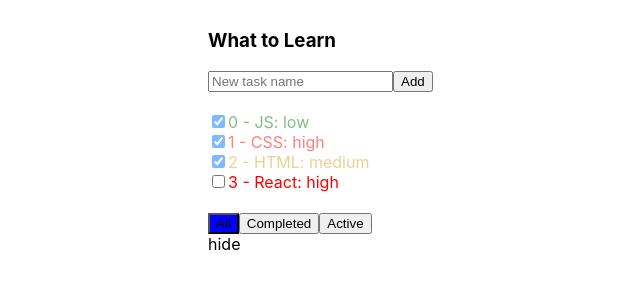
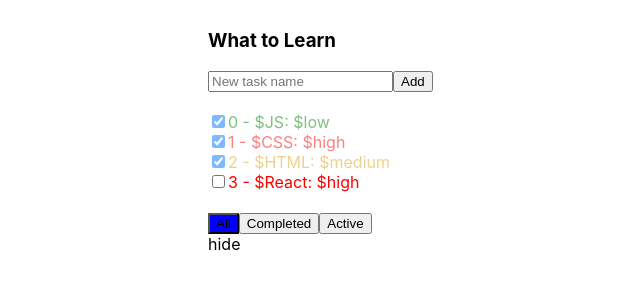
Before and after one commit to viketvova/TODO-list, a React (Create React App) app: page / in a window 1280 px wide. Shown: the top 300 px of the page, without its empty margins (192-832 px from the left). Built offline with nearby package versions, Linux system fonts and the light colour scheme.

Commit message:
Add Edit function

```diff
--- a/src/TodoListTask.js
+++ b/src/TodoListTask.js
@@ -2,8 +2,15 @@
 import './App.css';
 
 class TodoListTask extends React.Component {
+state ={
+    edit: false
+}
+activateEditMode = () => {
+    this.setState({
+        edit: true
+    })
+}
     onIsDoneChecked = (e) => {
-
         this.props.changeStatus(this.props.task.id, e.currentTarget.checked)
     }
     render = () => {
@@ -30,7 +37,12 @@
                 <input type="checkbox"
                     checked={this.props.task.isDone}
                     onChange={this.onIsDoneChecked} />
-                <span>{`${this.props.task.id} - ${this.props.task.title}: ${this.props.task.priority}`}</span>
+                    {this.state.edit
+                    ? <input autoFocus={true} value={this.props.task.title} />
+                    : <span onClick={this.activateEditMode}>{this.props.task.id} -
+                    ${this.props.task.title}: ${this.props.task.priority}</span>
+                    }
+                {/* <span>{`${this.props.task.id} - ${this.props.task.title}: ${this.props.task.priority}`}</span> */}
             </div>
         );
     }
--- a/src/TodoListTasks.js
+++ b/src/TodoListTasks.js
@@ -3,6 +3,7 @@
 import TodoListTask from './TodoListTask';
 
 class TodoListTasks extends React.Component {
+
 
     render = () => {
         return (
```
